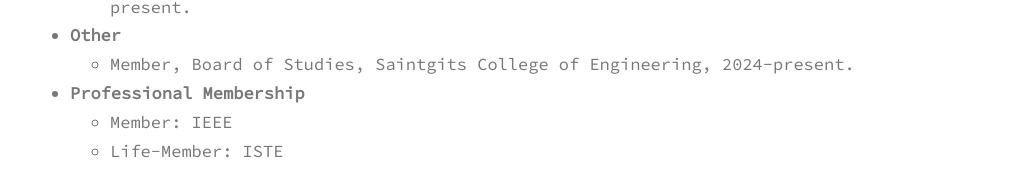
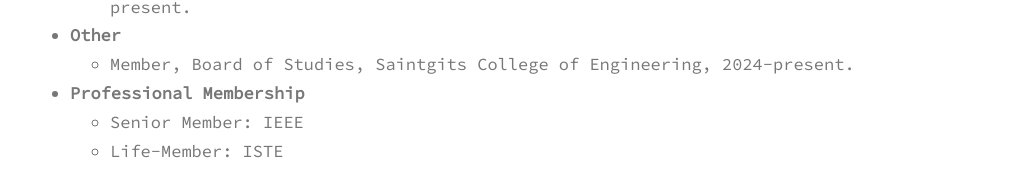
Before and after one commit to sinnuthomas/sinnuthomas.github.io, a Jekyll site: the page built from services.md, in a window 1280 px wide. Shown: the part 873-1053 px from the top of the page, without its empty margins (130-1150 px from the left). Built offline with Jekyll 4.4.1, drawn with Linux system fonts in a browser that asks for light colours.

Commit message:
Update services.md

```diff
--- a/services.md
+++ b/services.md
@@ -36,5 +36,5 @@ permalink: /services/
 
 * **Professional Membership**
   <br/>
-  * Member: IEEE
+  * Senior Member: IEEE
   * Life-Member: ISTE
```
